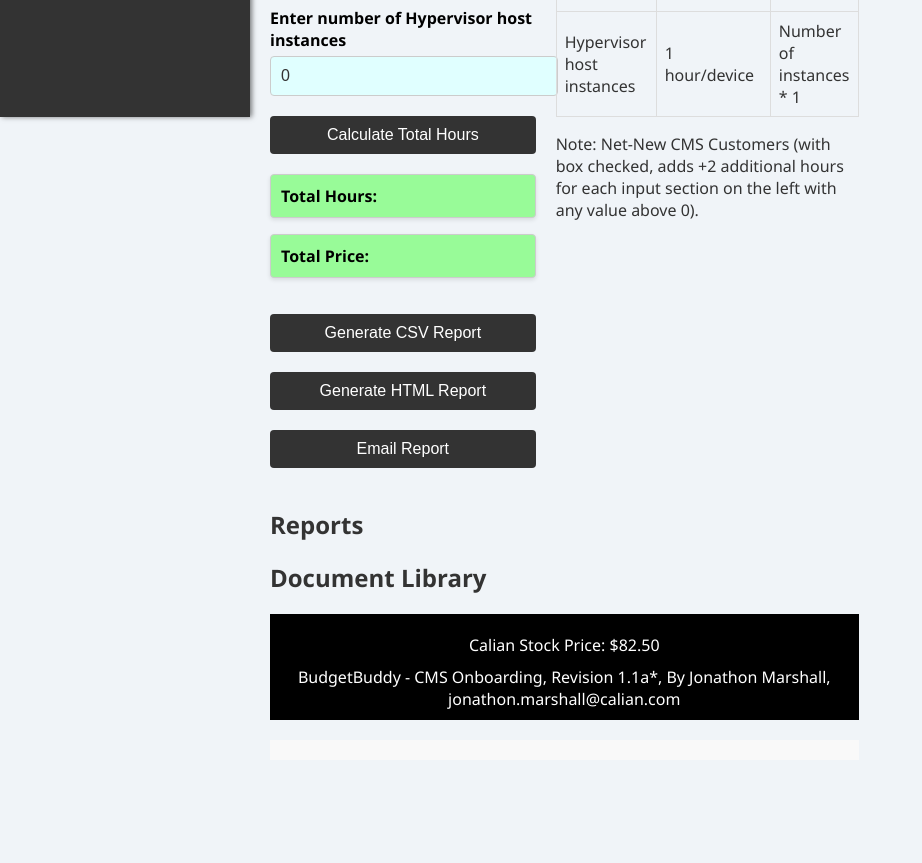
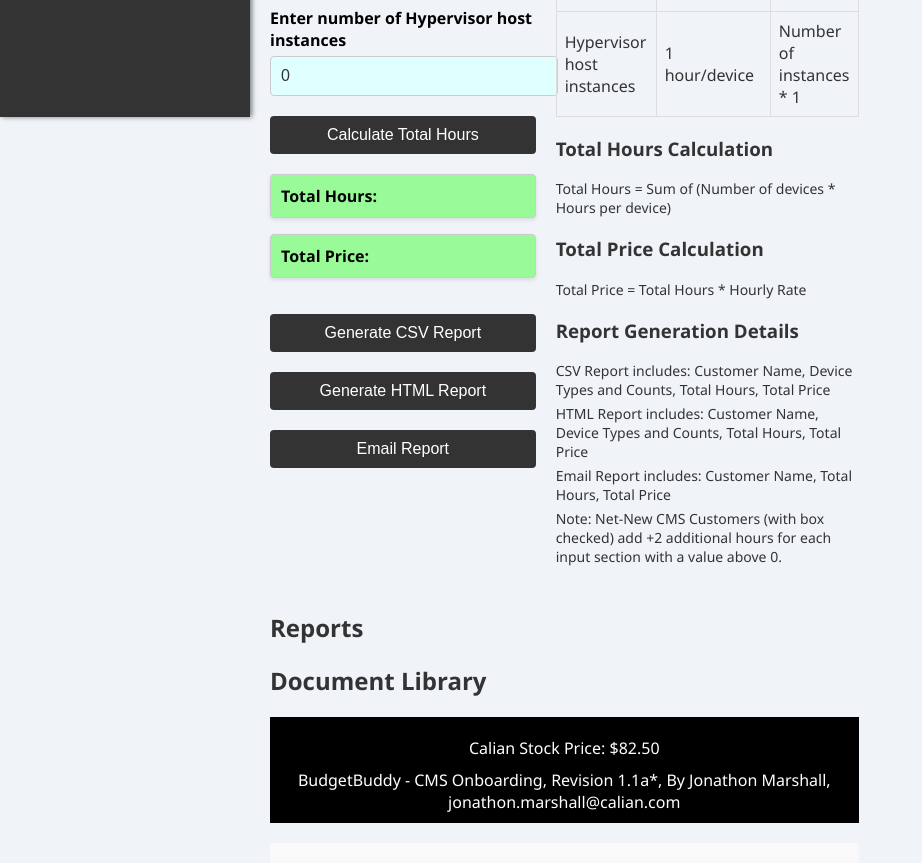
Before and after one commit to Vilonauzd/budgetbuddy, a browser extension: page index.html in a window 1280 px wide. Shown: the part 683-1546 px from the top of the page, without its empty margins (0-922 px from the left). Before the commit the page ends 1443 px from the top, so only its background shows below. Drawn offline with Linux system fonts and the light colour scheme; no server answers.

Commit message:
update summary table

```diff
--- a/index.html
+++ b/index.html
@@ -3,13 +3,13 @@
 <head>
     <meta charset="UTF-8">
     <meta name="viewport" content="width=device-width, initial-scale=1.0">
-    <title>| CMS | XaaS | Budgeting | Onboarding |</title>
+    <title>BudgetBuddy - CMS Onboarding</title>
     <link rel="stylesheet" href="styles.css">
 </head>
 <body>
     <div class="sidebar" id="sidebar">
         <div class="sidebar-header">
-            <h2> XaaS | Sales </h2>
+            <h2>CMS BudgetBuddy</h2>
         </div>
         <div class="sidebar-menu">
             <h3>Navigation</h3>
@@ -88,7 +88,15 @@
                                 <td>Number of instances * 1</td>
                             </tr>
                         </table>
-                        <p>Note: Net-New CMS Customers (with box checked, adds +2 additional hours for each input section on the left with any value above 0).</p>
+                        <h3>Total Hours Calculation</h3>
+                        <p>Total Hours = Sum of (Number of devices * Hours per device)</p>
+                        <h3>Total Price Calculation</h3>
+                        <p>Total Price = Total Hours * Hourly Rate</p>
+                        <h3>Report Generation Details</h3>
+                        <p>CSV Report includes: Customer Name, Device Types and Counts, Total Hours, Total Price</p>
+                        <p>HTML Report includes: Customer Name, Device Types and Counts, Total Hours, Total Price</p>
+                        <p>Email Report includes: Customer Name, Total Hours, Total Price</p>
+                        <p>Note: Net-New CMS Customers (with box checked) add +2 additional hours for each input section with a value above 0.</p>
                     </div>
                 </div>
             </section>
--- a/styles.css
+++ b/styles.css
@@ -223,7 +223,7 @@ a:hover {
 }
 
 .summary-table th, .summary-table td {
-    border: 1px solid #ddd;
+    border: 1.5px solid #ddd;
     padding: 8px;
     text-align: left;
 }
@@ -235,6 +235,11 @@ a:hover {
 
 .summary-table tr:hover {
     background-color: #f1f1f1;
+}
+
+.summary-table p {
+    font-size: 14px;
+    margin: 5px 0;
 }
 
 /* Media queries for mobile devices */
```
